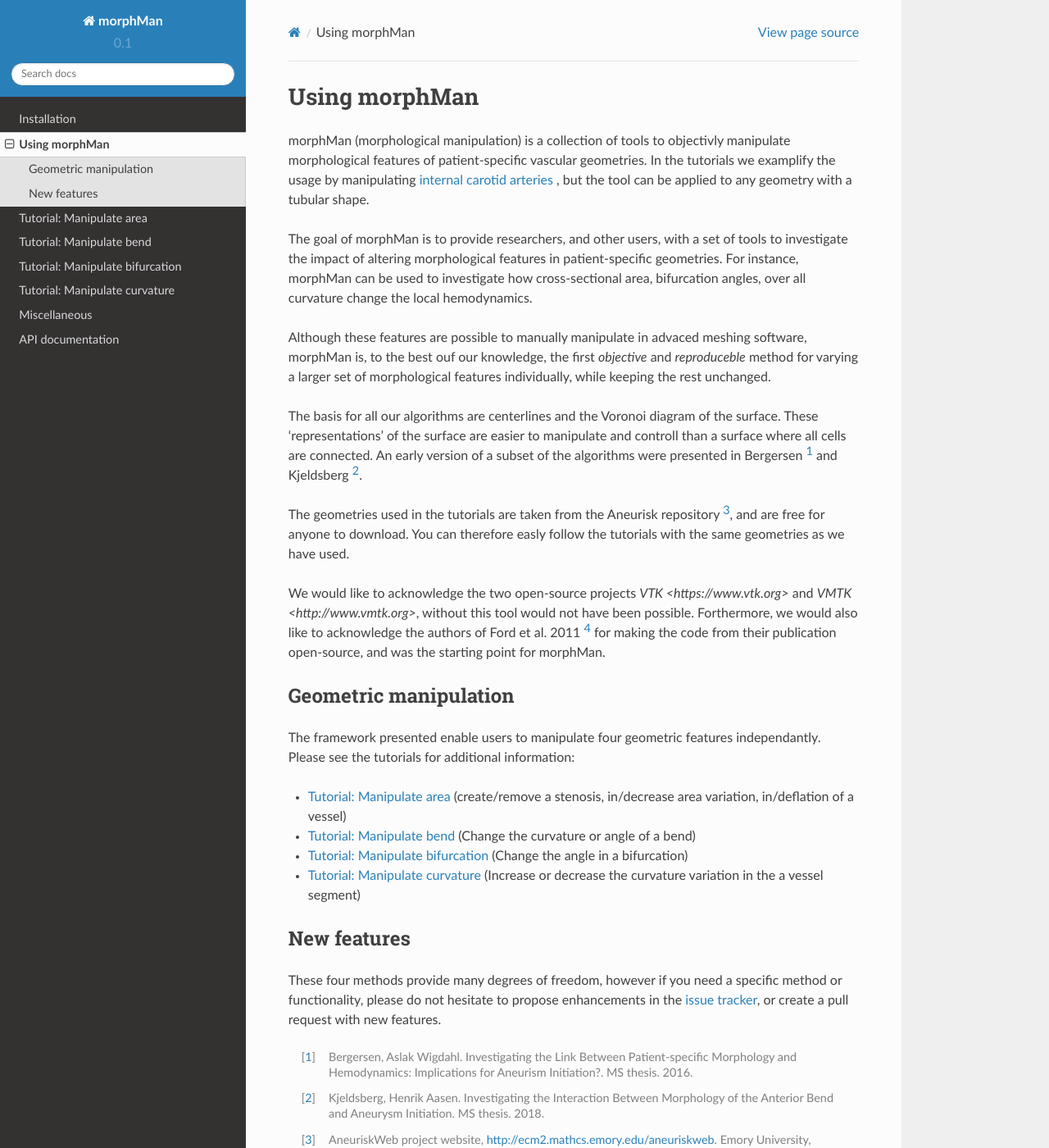
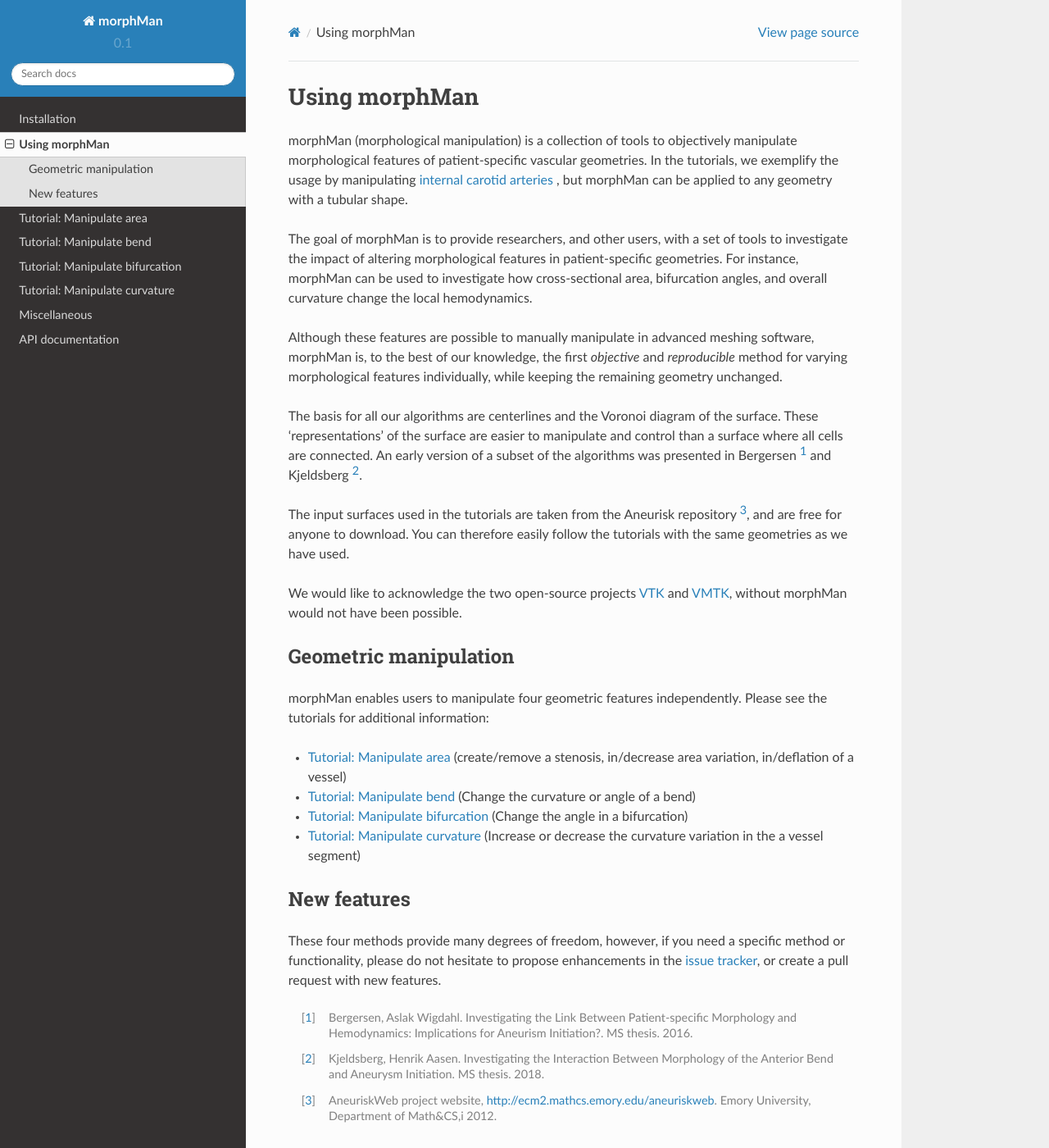
Before and after one commit to KVSlab/morphMan, a Sphinx documentation site: the page built from docs/source/getting_started.rst, in a window 1280 px wide and 1400 px high. Shown: the whole window at 82% size. Built offline with Sphinx 7.4.7 and the Read the Docs theme 2.0.0, drawn with Linux system fonts in a browser that asks for light colours; some of the changed text lies outside the part shown.

Commit message:
Spell check

```diff
--- a/docs/source/getting_started.rst
+++ b/docs/source/getting_started.rst
@@ -4,37 +4,35 @@
 Using morphMan
 ==============
 
-morphMan (morphological manipulation) is a collection of tools to objectivly manipulate morphological features
-of patient-specific vascular geometries. In the tutorials we examplify the usage
-by manipulating `internal carotid arteries <https://en.wikipedia.org/wiki/Internal_carotid_artery/>`_
-, but the tool can be applied to any geometry with a tubular shape.
+morphMan (morphological manipulation) is a collection of tools to objectively manipulate morphological features
+of patient-specific vascular geometries. In the tutorials, we exemplify the usage
+by manipulating `internal carotid arteries <https://en.wikipedia.org/wiki/Internal_carotid_artery>`_
+, but morphMan can be applied to any geometry with a tubular shape.
 
 The goal of morphMan is to provide researchers, and other users, with a set of tools to investigate the impact
 of altering morphological features in patient-specific geometries. For instance, morphMan can be used to
-investigate how cross-sectional area, bifurcation angles, over all curvature change the local hemodynamics.
+investigate how cross-sectional area, bifurcation angles, and overall curvature change the local hemodynamics.
 
-Although these features are possible to manually manipulate in advaced meshing software, morphMan is,
-to the best ouf our knowledge, the first *objective* and *reproduceble* method for varying a
-larger set of morphological features individually, while keeping the rest unchanged.
+Although these features are possible to manually manipulate in advanced meshing software, morphMan is,
+to the best of our knowledge, the first *objective* and *reproducible* method for varying
+morphological features individually, while keeping the remaining geometry unchanged.
 
 The basis for all our algorithms are centerlines and the Voronoi diagram of the surface.
-These 'representations' of the surface are easier to manipulate and controll than
+These 'representations' of the surface are easier to manipulate and control than
 a surface where all cells are connected. An early version of a subset of the algorithms
-were presented in Bergersen [1]_ and Kjeldsberg [2]_.
+was presented in Bergersen [1]_ and Kjeldsberg [2]_.
 
-The geometries used in the tutorials are taken from the Aneurisk repository [3]_, and are free
-for anyone to download. You can therefore easly follow the tutorials with the same geometries as we have used.
+The input surfaces used in the tutorials are taken from the Aneurisk repository [3]_, and are free
+for anyone to download. You can therefore easily follow the tutorials with the same geometries as we have used.
 
-We would like to acknowledge the two open-source projects `VTK <https://www.vtk.org>`
-and `VMTK <http://www.vmtk.org>`, without this tool would not
-have been possible. Forthermore, we would also like to acknowledge the authors of Ford et al. 2011 [4]_
-for making the code from their publication open-source, and was the starting point for morphMan.
+We would like to acknowledge the two open-source projects `VTK <https://www.vtk.org>`_
+and `VMTK <http://www.vmtk.org>`_, without morphMan would not have been possible.
 
 
 Geometric manipulation
 ======================
 
-The framework presented enable users to manipulate four geometric features independantly.
+morphMan enables users to manipulate four geometric features independently.
 Please see the tutorials for additional information:
 
 * :ref:`manipulate_area` (create/remove a stenosis, in/decrease area variation, in/deflation of a vessel)
@@ -45,10 +43,10 @@
 
 New features
 ============
-These four methods provide many degrees of freedom, however if you need a specific method or functionality, please
-do not hesitate to propose enhancements in the `issue tracker <https://github.com/hkjeldsberg/vascularManipulationToolkit/issues/>`_, or create a pull request with new features.
+These four methods provide many degrees of freedom, however, if you need a specific method or functionality, please
+do not hesitate to propose enhancements in the `issue tracker <https://github.com/KVSlab/morphMan/issues/>`_, or create a pull request with new features.
 
 .. [1] Bergersen, Aslak Wigdahl. Investigating the Link Between Patient-specific Morphology and Hemodynamics: Implications for Aneurism Initiation?. MS thesis. 2016.
 .. [2] Kjeldsberg, Henrik Aasen. Investigating the Interaction Between Morphology of the Anterior Bend and Aneurysm Initiation. MS thesis. 2018.
 .. [3] AneuriskWeb project website, http://ecm2.mathcs.emory.edu/aneuriskweb. Emory University, Department of Math&CS,i 2012.
-.. [4] Ford, M.D., Hoi, Y., Piccinelli, M., Antiga, L. and Steinman, D.A., 2009. An objective approach to digital removal of saccular aneurysms: technique and applications. The British Journal of Radiology, 82(special_issue_1), pp.S55-S61.
+.. Ford, M.D., Hoi, Y., Piccinelli, M., Antiga, L. and Steinman, D.A., 2009. An objective approach to digital removal of saccular aneurysms: technique and applications. The British Journal of Radiology, 82(special_issue_1), pp.S55-S61.
```
Also changed, not shown: docs/source/installation.rst (+9 -8 lines), docs/source/manipulate_area.rst (+31 -29 lines), docs/source/manipulate_bend.rst (+13 -2 lines), docs/source/manipulate_bifurcation.rst (+12 -11 lines).
